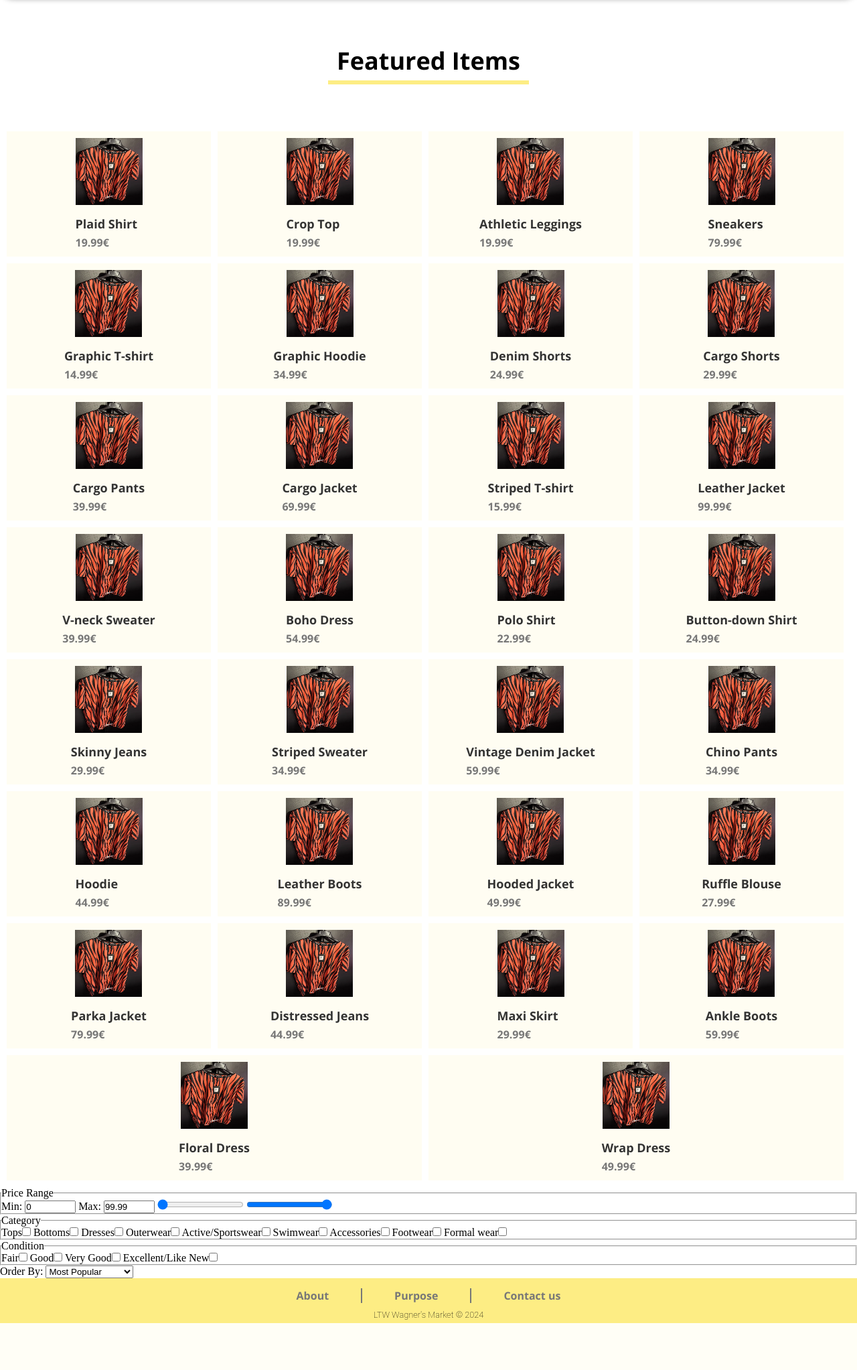
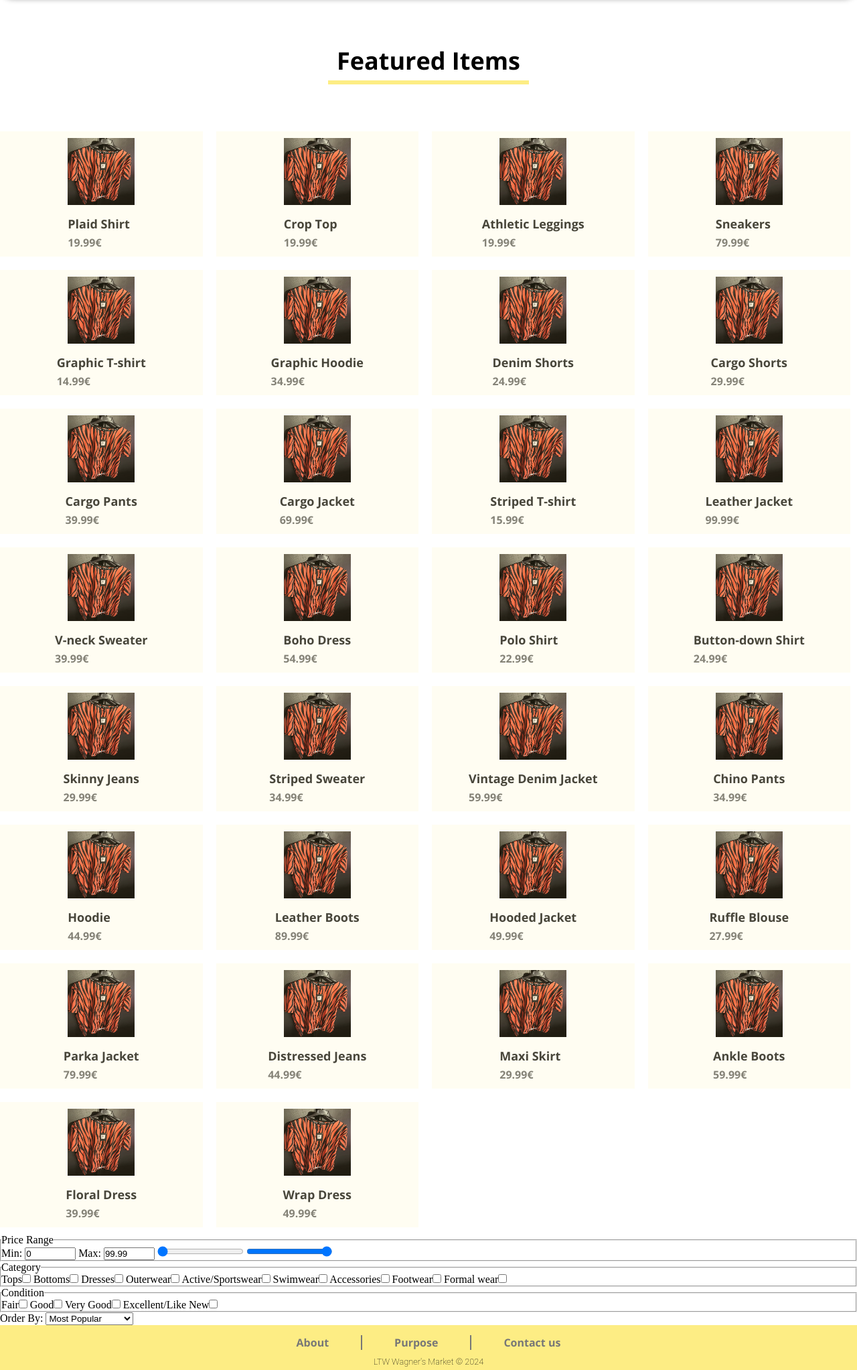
Before and after one commit to SimaoNery/WagnersMarket-L.T.W, a PHP site: page /pages/search.php in a window 1280 px wide. Shown: the part 154-2199 px from the top of the page at 67% size. Before the commit the page ends 2129 px from the top, so only its background shows below. Run offline with PHP 8.4, Linux system fonts and the light colour scheme; data comes from the database, SQL or seed files in the repository; some libraries are stand-ins or nearby versions.

Commit message:
Made some minor changes in css for the home page

```diff
--- a/css/style.css
+++ b/css/style.css
@@ -239,8 +239,8 @@ section#categories {
     list-style: none;
     padding: 0;
     justify-content: space-between;
-    display: flex;
-    flex-wrap: wrap;
+    display: grid;
+    grid-template-columns: repeat(4, 1fr);
 }
 
 .category-item {
@@ -304,7 +304,6 @@ section#categories {
     text-align: center;
     margin-bottom: 10px;
     margin-right: 10px;
-    flex: 20%;
     list-style: none;
     transition: transform 0.1s ease, box-shadow 0.1s ease;
     background-color: rgba(253, 237, 132, 0.1);
@@ -314,6 +313,7 @@ section#categories {
     display: block;
     text-decoration: none;
     color: inherit;
+    z-index: -1;
 }
 
 .item-card img {
@@ -347,18 +347,17 @@ section#categories {
     color: #777;
 }
 
-@media (min-width: 768px) {
-    .draw-items {
-        display: flex;
-        flex-wrap: wrap;
-        justify-content: space-between;
-    }
+
+.draw-items {
+    display: grid;
+    grid-template-columns: repeat(4, 1fr);
+    gap: 10px;
+    padding: 0;
+    list-style: none;
+    justify-content: center;
 }
 
-.draw-items {
-    margin-left: 10px;
-    margin-right: 10px;
-}
+
 
 footer {
     font-family: 'Roboto', sans-serif;
--- a/pages/index.php
+++ b/pages/index.php
@@ -25,7 +25,7 @@ $numItems = Item::getNumItems($db);
 drawHeader();
 drawHomeBody();
 drawCategories($categories);
-drawItems("Most popular",$items);
-drawPagination($numItems / $limit);
+drawItems("Most popular", $items);
+drawPagination(intval(ceil($numItems / $limit)));
 drawFooter();
 ?>
```
